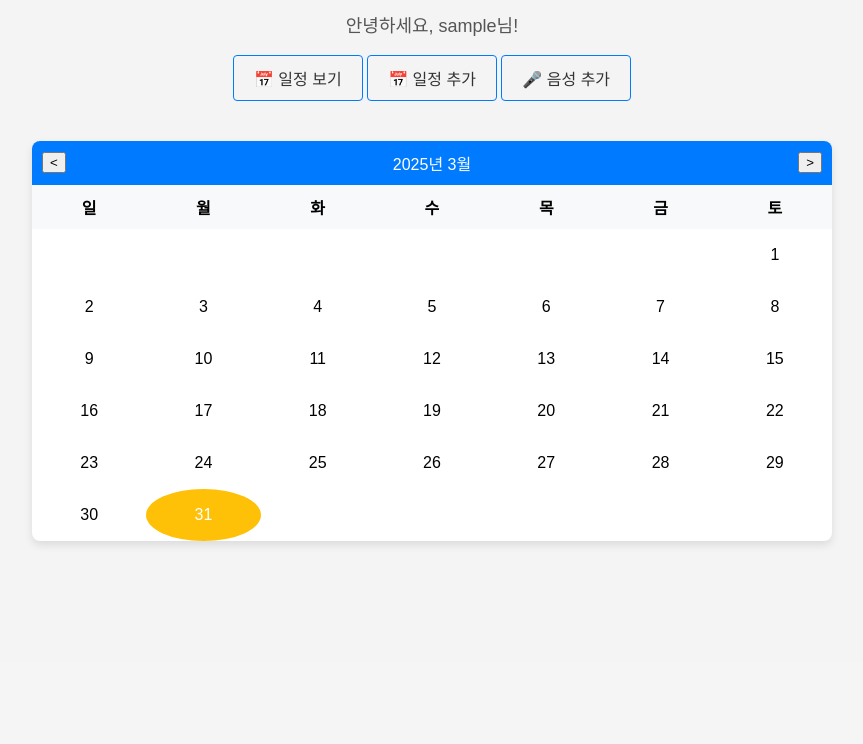
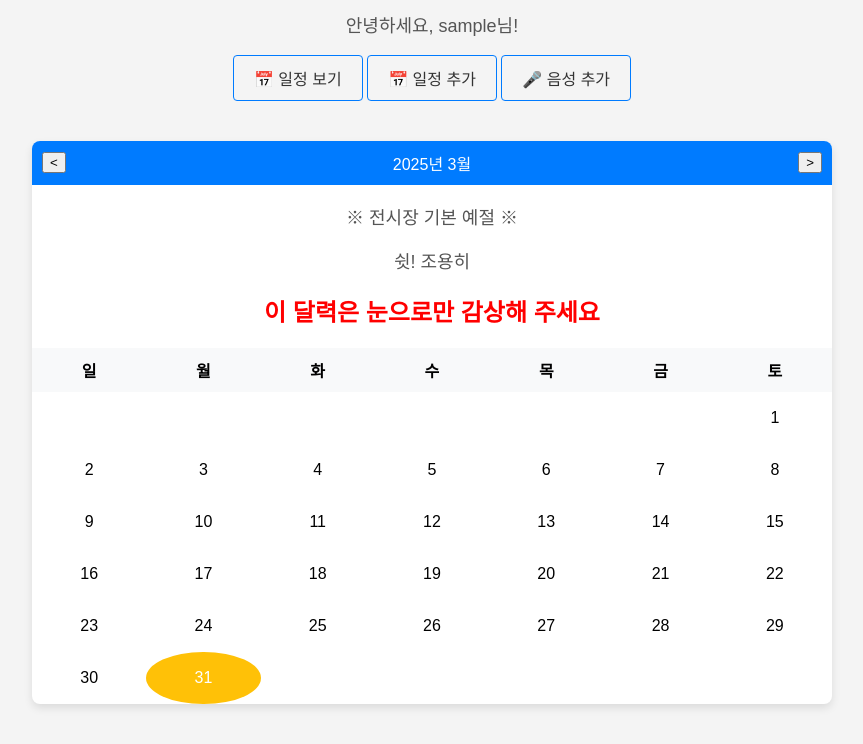
Before and after one commit to codeiwan/iw_schedule, a FastAPI app: page /schedule in a window 1280 px wide. Shown: the part 138-882 px from the top of the page, without its empty margins (208-1071 px from the left). Before the commit the page ends 683 px from the top, so only its background shows below. Run offline with FastAPI, Linux system fonts and the light colour scheme; the visitor is signed in with stand-in values (Sample User, id 1).

Commit message:
달력 조작 금지

```diff
--- a/templates/schedule.html
+++ b/templates/schedule.html
@@ -107,6 +107,9 @@
           </tr>
         </thead>
         <tbody id="calendar-days">
+          <p>※ 전시장 기본 예절 ※</p>
+          <p>쉿! 조용히</p>
+          <h2 style="text-align: center; color:red;">이 달력은 눈으로만 감상해 주세요</h2>
           <!-- Calendar days will be injected here by JavaScript -->
         </tbody>
       </table>
```
